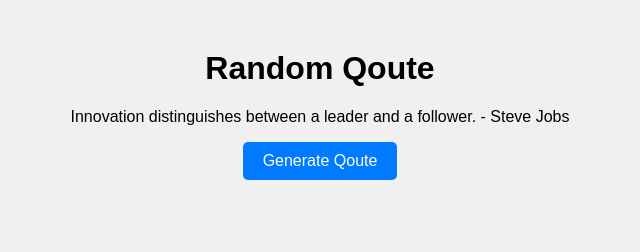
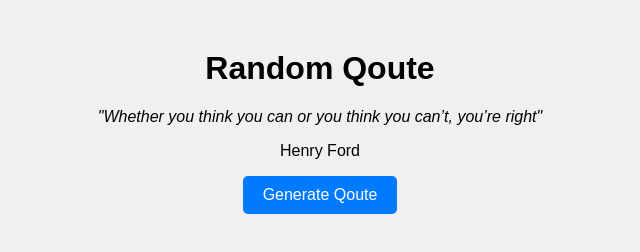
Before and after one commit to nilevforce/random-quotes, a website: page index.html in a window 1280 px wide. Both pictures are taken after a click on the button "Generate Qoute". Shown: the whole page, without its empty margins (320-960 px from the left). Drawn offline with Linux system fonts and the light colour scheme.

Commit message:
Show quote and author separately and modified quotes array of strings to array of objects

```diff
--- a/index.html
+++ b/index.html
@@ -11,8 +11,9 @@
 <body>
   <div class="container">
     <h1>Random Qoute</h1>
-    <p id="qoute">Click the button to get random qoute</p>
-    <button id="generate-btn">Generate Qoute</button>
+    <p id="quote" class="quote">Click the button to get random qoute</p>
+    <p id="quote-author" class="quote-author">(author)</p>
+    <button id="generate-btn" class="btn">Generate Qoute</button>
   </div>
   <script src="/script.js"></script>
 </body>
--- a/script.js
+++ b/script.js
@@ -1,16 +1,61 @@
 const quotes = [
-  'The only way to do great work is to love what you do. - Steve Jobs',
-  'Innovation distinguishes between a leader and a follower. - Steve Jobs',
-  "Your time is limited, so don't waste it living someone else's life. - Steve Jobs",
+  {
+    quote: 'The only way to do great work is to love what you do',
+    author: 'Steve Jobs',
+  },
+  {
+    quote: 'Imagination is more important than knowledge',
+    author: 'Albert Einstein',
+  },
+  {
+    quote: 'Success usually comes to those who are too busy to be looking for it',
+    author: 'Henry David Thoreau',
+  },
+  {
+    quote: 'Do not go where the path may lead, go instead where there is no path and leave a trail',
+    author: 'Ralph Waldo Emerson',
+  },
+  {
+    quote: 'The future belongs to those who believe in the beauty of their dreams',
+    author: 'Eleanor Roosevelt',
+  },
+  {
+    quote: 'In the middle of difficulty lies opportunity',
+    author: 'Albert Einstein',
+  },
+  {
+    quote: 'Whether you think you can or you think you can’t, you’re right',
+    author: 'Henry Ford',
+  },
+  {
+    quote: 'The best way to predict the future is to invent it',
+    author: 'Alan Kay',
+  },
+  {
+    quote: 'It always seems impossible until it’s done',
+    author: 'Nelson Mandela',
+  },
+  {
+    quote: 'Don’t count the days, make the days count',
+    author: 'Muhammad Ali',
+  },
 ];
 
-const qouteElement = document.getElementById('qoute');
+const quoteElement = document.getElementById('quote');
+const quoteAuthorElement = document.getElementById('quote-author');
 const generateBtn = document.getElementById('generate-btn');
 
 const generateRandomQoute = function generateRandomQoute() {
   const randomIndex = Math.floor(Math.random() * quotes.length);
   const randomQoute = quotes[randomIndex];
-  qouteElement.textContent = randomQoute;
+
+  const {
+    quote,
+    author,
+  } = randomQoute;
+
+  quoteElement.textContent = quote;
+  quoteAuthorElement.textContent = author;
 };
 
 generateBtn.addEventListener('click', generateRandomQoute);
--- a/style.css
+++ b/style.css
@@ -9,7 +9,16 @@
   text-align: center;
 }
 
-button {
+.quote {
+  font-style: italic;
+}
+
+.quote::before,
+.quote::after {
+  content: '"';
+}
+
+.btn {
   padding: 10px 20px;
   font-size: 16px;
   background-color: #007bff;
@@ -19,6 +28,6 @@
   cursor: pointer;
 }
 
-button:hover {
+.btn:hover {
   background-color: #0056b3;
 }
```
